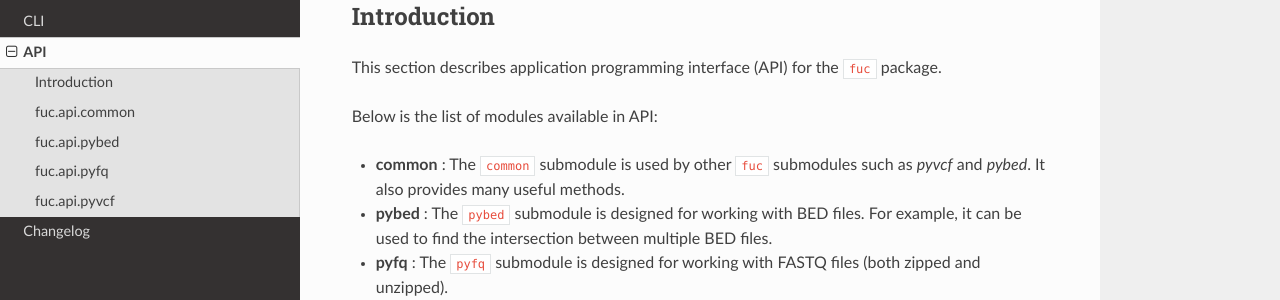
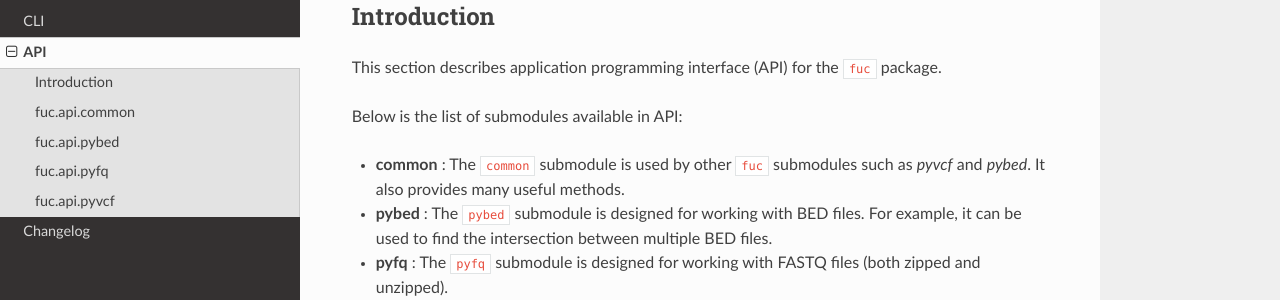
Before and after one commit to sbslee/fuc, a Sphinx documentation site: the page built from docs/api.rst, in a window 1280 px wide and 900 px high. Shown: the part 160-460 px from the top of the window. Built offline with Sphinx 7.4.7 and the Read the Docs theme 2.0.0, drawn with Linux system fonts in a browser that asks for light colours.

Commit message:
Update docs

```diff
--- a/README.rst
+++ b/README.rst
@@ -100,7 +100,7 @@ For getting help on a specific command (e.g. `vfmerge`):
 
    $ fuc vfmerge -h
 
-Below is the list of modules available in API:
+Below is the list of submodules available in API:
 
 - **common** : The ``common`` submodule is used by other ``fuc`` submodules such as `pyvcf` and `pybed`. It also provides many useful methods.
 - **pybed** : The ``pybed`` submodule is designed for working with BED files. For example, it can be used to find the intersection between multiple BED files.
--- a/create_doc.py
+++ b/create_doc.py
@@ -109,7 +109,7 @@ For getting help on a specific command (e.g. `vfmerge`):
 
    $ fuc vfmerge -h
 
-Below is the list of modules available in API:
+Below is the list of submodules available in API:
 
 {module_help}
 For getting help on a specific module (e.g. `pyvcf`):
@@ -181,7 +181,7 @@ Introduction
 
 This section describes application programming interface (API) for the ``fuc`` package.
 
-Below is the list of modules available in API:
+Below is the list of submodules available in API:
 
 {module_help}
 For getting help on a specific module (e.g. `pyvcf`):
--- a/docs/api.rst
+++ b/docs/api.rst
@@ -6,7 +6,7 @@ Introduction
 
 This section describes application programming interface (API) for the ``fuc`` package.
 
-Below is the list of modules available in API:
+Below is the list of submodules available in API:
 
 - **common** : The ``common`` submodule is used by other ``fuc`` submodules such as `pyvcf` and `pybed`. It also provides many useful methods.
 - **pybed** : The ``pybed`` submodule is designed for working with BED files. For example, it can be used to find the intersection between multiple BED files.
```
